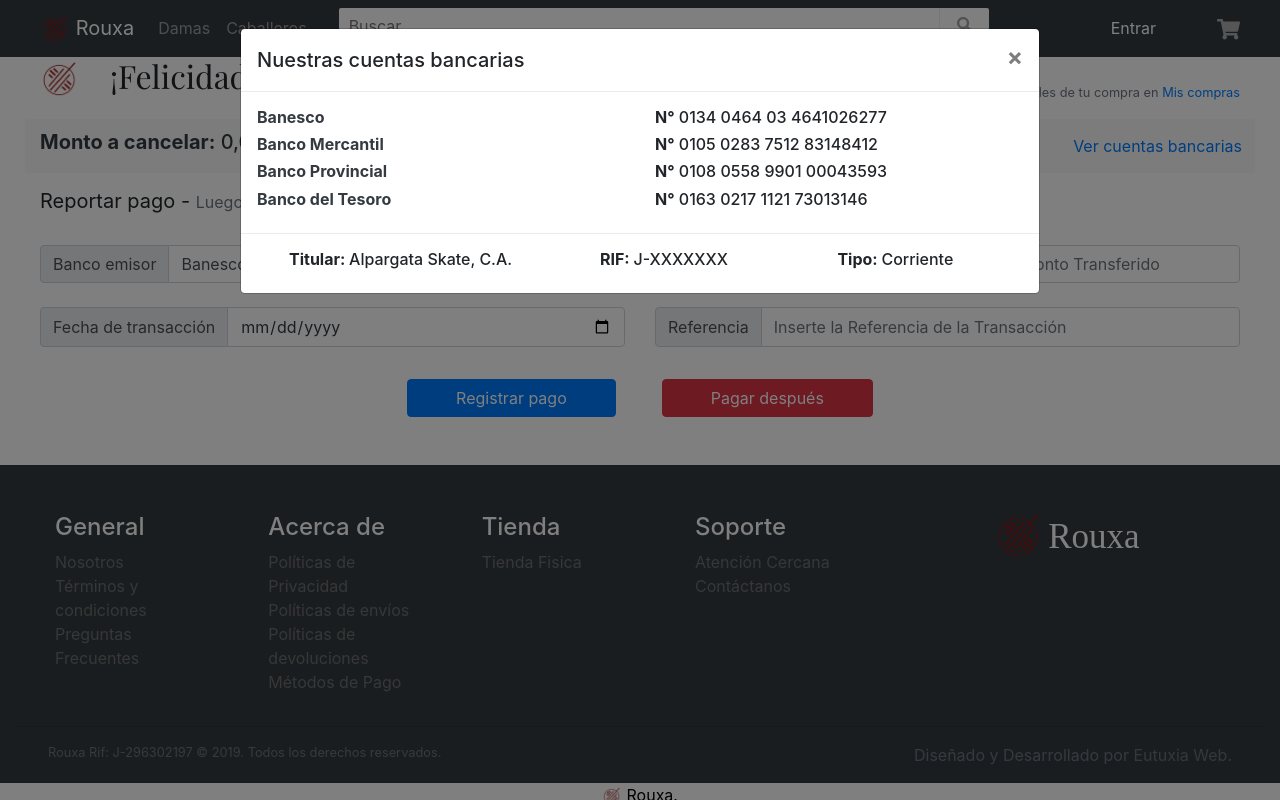
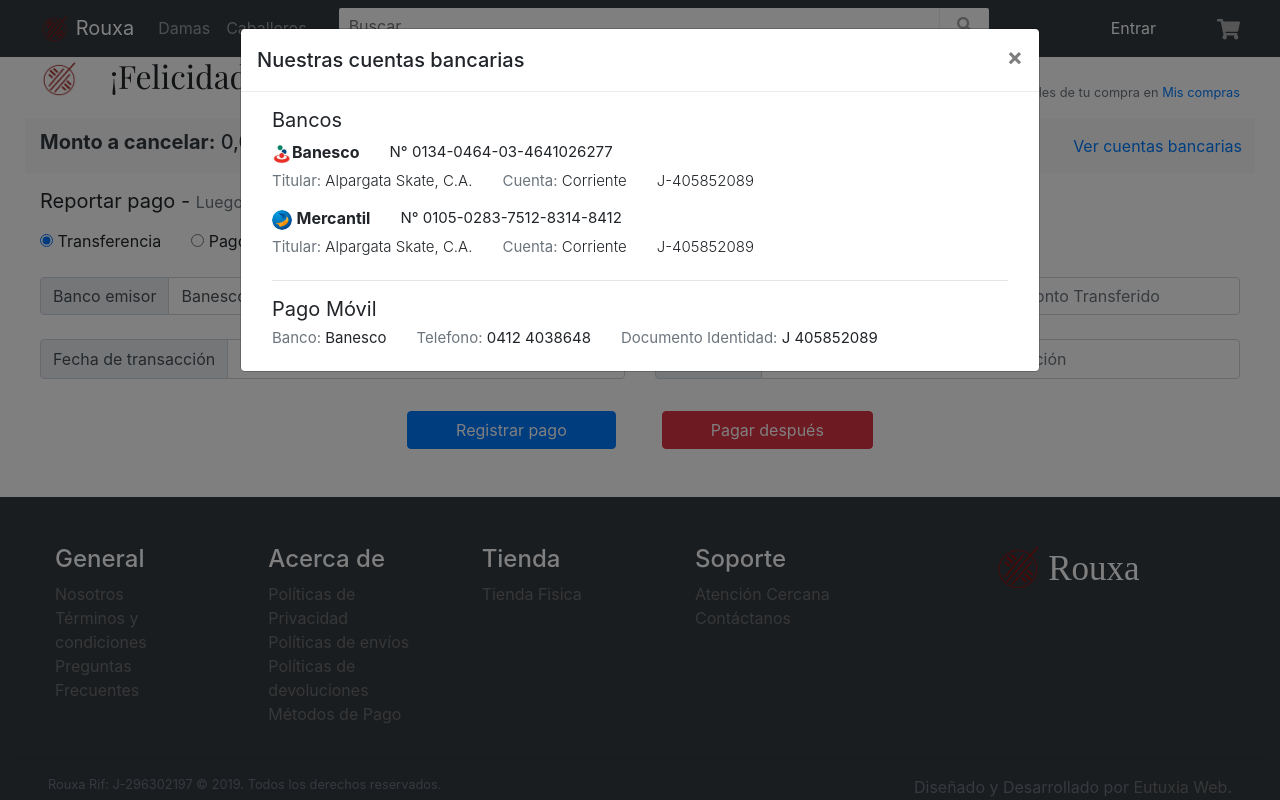
Before and after one commit to alexis9261/axouR, a PHP site: page /Rouxa/carrito/cuentas_bancarias.php in a window 1280 px wide. Run offline with PHP 8.4, Linux system fonts and the light colour scheme; data that the repository does not hold is empty; some libraries are stand-ins or nearby versions.

Commit message:
actualizacion pagina

```diff
--- a/carrito/cuentas_bancarias.php
+++ b/carrito/cuentas_bancarias.php
@@ -109,6 +109,14 @@ mail($destino, $titulo, $contenido, $headers);
       </div>
     </div>
     <form action="procesar_pago.php" method="post">
+      <div class="row">
+        <label class="col-auto"><input type="radio" value="transferencia" name='medio_pago[]' checked><span class="checkmark"> Transferencia</span>
+        </label>
+        <label class="col-auto"><input type="radio" value="transferencia" name='medio_pago[]'><span class="checkmark"> Pago Móvil</span>
+        </label>
+        <label class="col-auto"><input type="radio" value="transferencia" name='medio_pago[]'><span class="checkmark"> Otro Medio</span>
+        </label>
+      </div>
       <div class="row my-3">
         <div class="input-group mb-2 col-sm-4">
           <div class="input-group-prepend">
@@ -206,21 +214,34 @@ mail($destino, $titulo, $contenido, $headers);
           </button>
         </div>
         <div class="modal-body">
-          <div class="row">
-            <h6 class="col-sm-6 text-dark"><b>Banesco</b></h5>
-            <h6 class="col-sm-6"><b>N°</b> 0134 0464 03 4641026277</h6>
-            <h6 class="col-sm-6 text-dark"><b>Banco Mercantil</b></h6>
-            <h6 class="col-sm-6"><b>N°</b> 0105 0283 7512 83148412</h6>
-            <h6 class="col-sm-6 text-dark"><b>Banco Provincial</b></h6>
-            <h6 class="col-sm-6"><b>N°</b> 0108 0558 9901 00043593</h6>
-            <h6 class="col-sm-6 text-dark"><b>Banco del Tesoro</b></h6>
-            <h6 class="col-sm-6"><b>N°</b> 0163 0217 1121 73013146</h6>
+          <div class="container">
+            <div class="row align-items-center">
+              <h6 class="col-12 text_bancarias lead"><b>Bancos</b></h6>
+              <span class="col-auto"><img src="../imagen/banesco.jpg" class="img_bancos" style="max-width:20px;border-radius:50%;"><b>Banesco</b></span>
+              <span class="col-auto text_pago_movil lead"> <b>N° 0134-0464-03-4641026277</b></span>
+            </div>
+            <div class="row mt-2">
+              <h6 class="col-auto text_pago_movil lead"><b class="text-muted">Titular: </b>Alpargata Skate, C.A.</h6>
+              <h6 class="col-auto text_pago_movil lead"><b class="text-muted">Cuenta: </b>Corriente</h6>
+              <h6 class="col-auto text_pago_movil lead">J-405852089</h6>
+            </div>
+            <div class="row mt-2 align-items-center">
+              <span class="col-auto"><img src="../imagen/mercantil.jpg" class="img_bancos" style="max-width:20px;border-radius:50%;"> <b> Mercantil</b></span>
+              <span class="col-auto text_pago_movil lead"><b>N° 0105-0283-7512-8314-8412</b></span>
+            </div>
+            <div class="row mt-2">
+              <h6 class="col-auto text_pago_movil lead"><b class="text-muted">Titular: </b>Alpargata Skate, C.A.</h6>
+              <h6 class="col-auto text_pago_movil lead"><b class="text-muted">Cuenta: </b>Corriente</h6>
+              <h6 class="col-auto text_pago_movil lead">J-405852089</h6>
+            </div>
+            <hr>
+            <div class="row">
+              <h6 class="col-12 text_bancarias lead"><b>Pago Móvil</b></h6>
+              <h6 class="col-auto text_pago_movil lead"><b class="text-muted">Banco: </b> <b> Banesco</b></h6>
+              <h6 class="col-auto text_pago_movil lead"><b class="text-muted">Telefono: </b> <b> 0412 4038648</b></h6>
+              <h6 class="col-auto text_pago_movil lead"><b class="text-muted">Documento Identidad: </b> <b> J 405852089</b></h6>
+            </div>
           </div>
-        </div>
-        <div class="modal-footer">
-          <h6 class="col-sm-5 text-center"><b>Titular: </b>Alpargata Skate, C.A.</h6>
-          <h6 class="col-sm-3 text-center"><b>RIF: </b>J-XXXXXXX</h6>
-          <h6 class="col-sm-4 text-center"><b>Tipo: </b>Corriente</h6>
         </div>
       </div>
     </div>
--- a/carrito/procesar_pago.php
+++ b/carrito/procesar_pago.php
@@ -12,7 +12,6 @@
      $bancor=$_POST['banco_r'];
      $monto=$_POST['monto'];
      if(isset($_POST['moneda'])){$moneda=$_POST['moneda'];}else{$moneda="Bs";}
-     echo "$moneda<br>";
      $ref=$_POST['referencia'];
      $fecha=$_POST['fechapago'];
      if($bancoe!=NULL && $bancor!=NULL && $monto!=NULL && $ref!=NULL && $fecha!=NULL){
--- a/css/new.css
+++ b/css/new.css
@@ -532,6 +532,16 @@ cursor: pointer;
   font-size: 25px !important;
   font-weight: 300;
 }
+.text_bancarias{
+  font-size: 20px !important;
+}
+.text_pago_movil{
+  font-size: 15px !important;
+}
+.img_bancos{
+  max-width: 20px;
+  border-radius: 50%;
+}
 /*Detalles compra*/
 .textarea_cancelar{
   border-radius: 5px;
```
Also changed, not shown: perfil/detalles.php (+30 -14 lines), imagen/banesco.jpg (added), imagen/mercantil.jpg (added).
